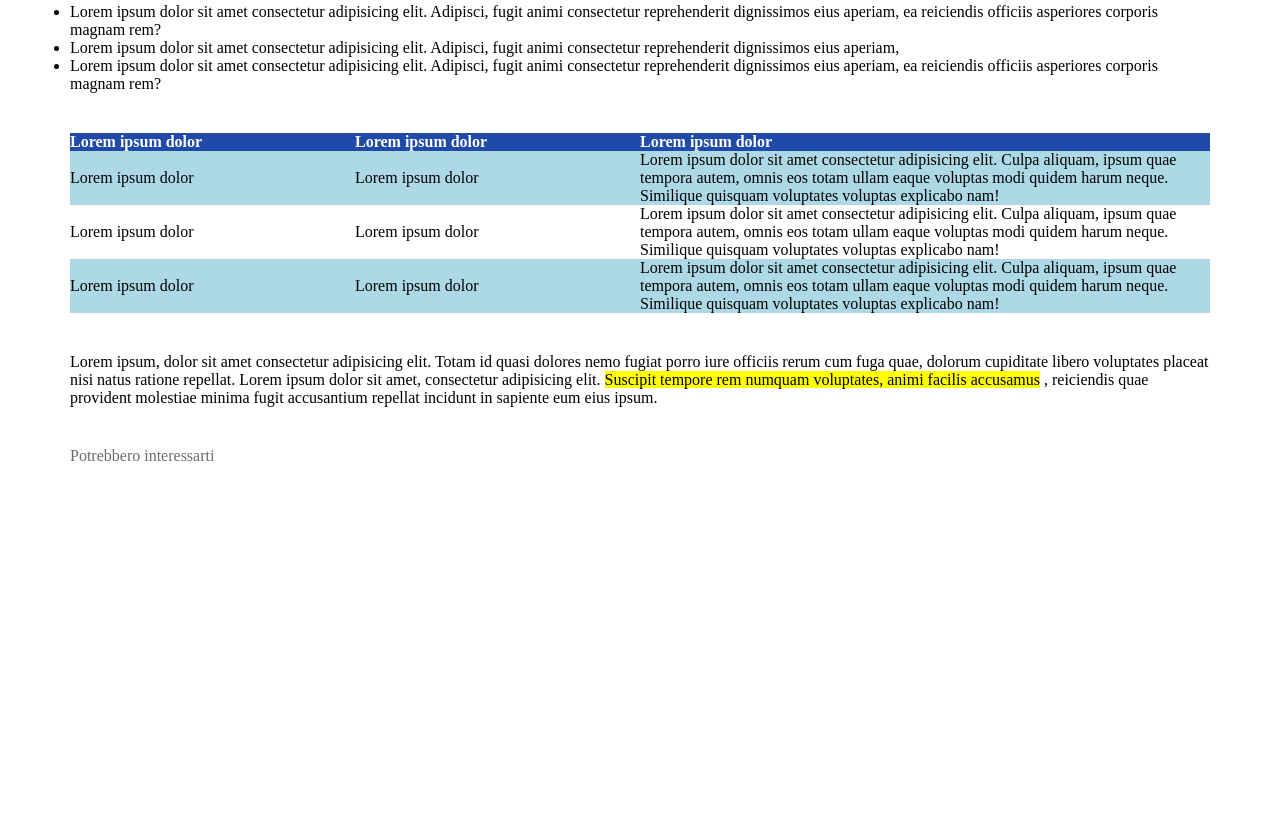
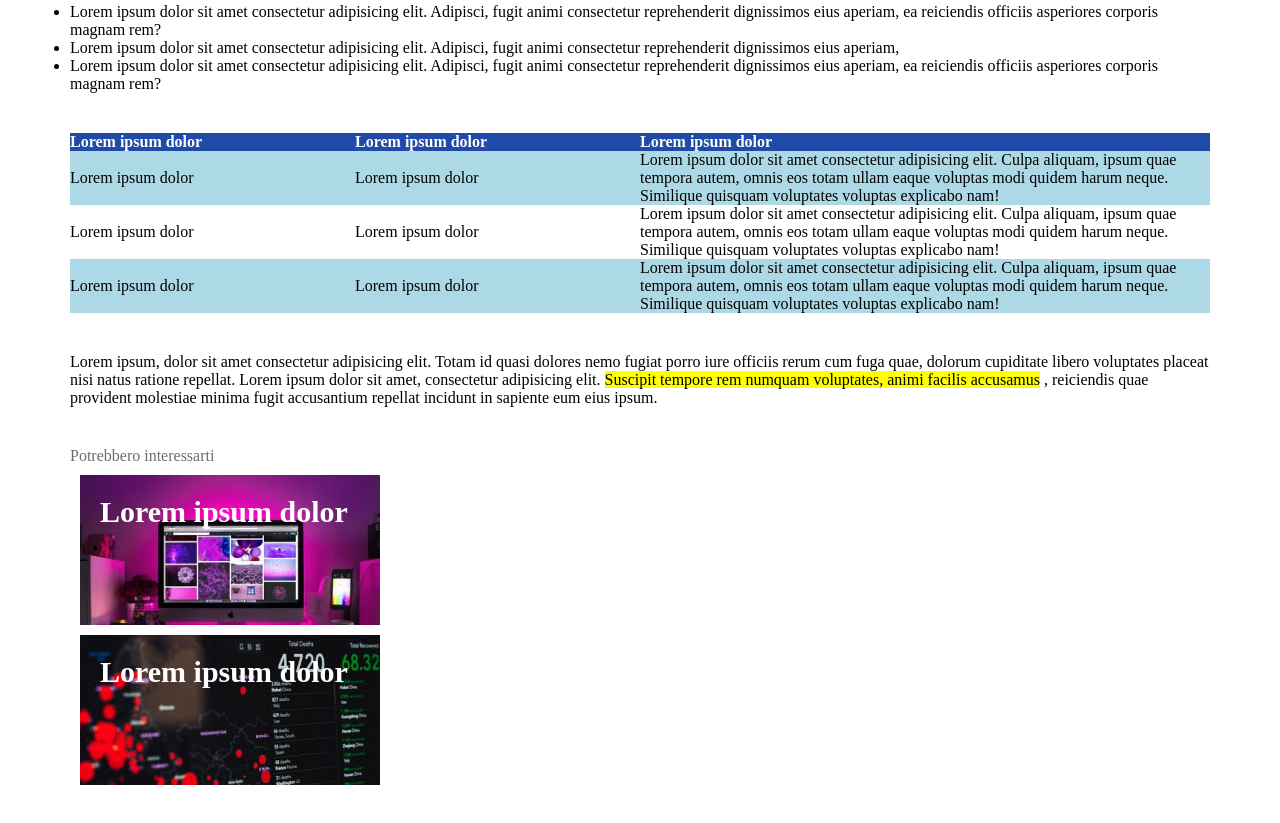
Before and after one commit to RobyLedda94/html-css-booleaner, a plain HTML site: page index.html in a window 1280 px wide. Shown: the part 847-1670 px from the top of the page. Drawn offline with Linux system fonts and the light colour scheme.

Commit message:
[UPD] added   background images and content in part footer

```diff
--- a/css/style.css
+++ b/css/style.css
@@ -78,4 +78,16 @@
     width: 300px;
     height: 150px;
     margin: 10px;
+    color: white;
+    font-weight: bold;
+    font-size: 30px;
+    padding: 20px;
 }
+
+.monitor{
+    background-image: url(../img/monitor.jpg);
+}
+
+.grafico{
+    background-image: url(../img/graph.jpg);
+}
--- a/index.html
+++ b/index.html
@@ -74,8 +74,8 @@
         <!-- Parte footer con immagini e contenuto -->
         <footer>
             <span class="gray">Potrebbero interessarti</span>
-            <div class="square monitor"></div>
-            <div class="square grafico"></div>
+            <div class="square monitor">Lorem ipsum dolor</div>
+            <div class="square grafico">Lorem ipsum dolor</div>
 
 
 
```
